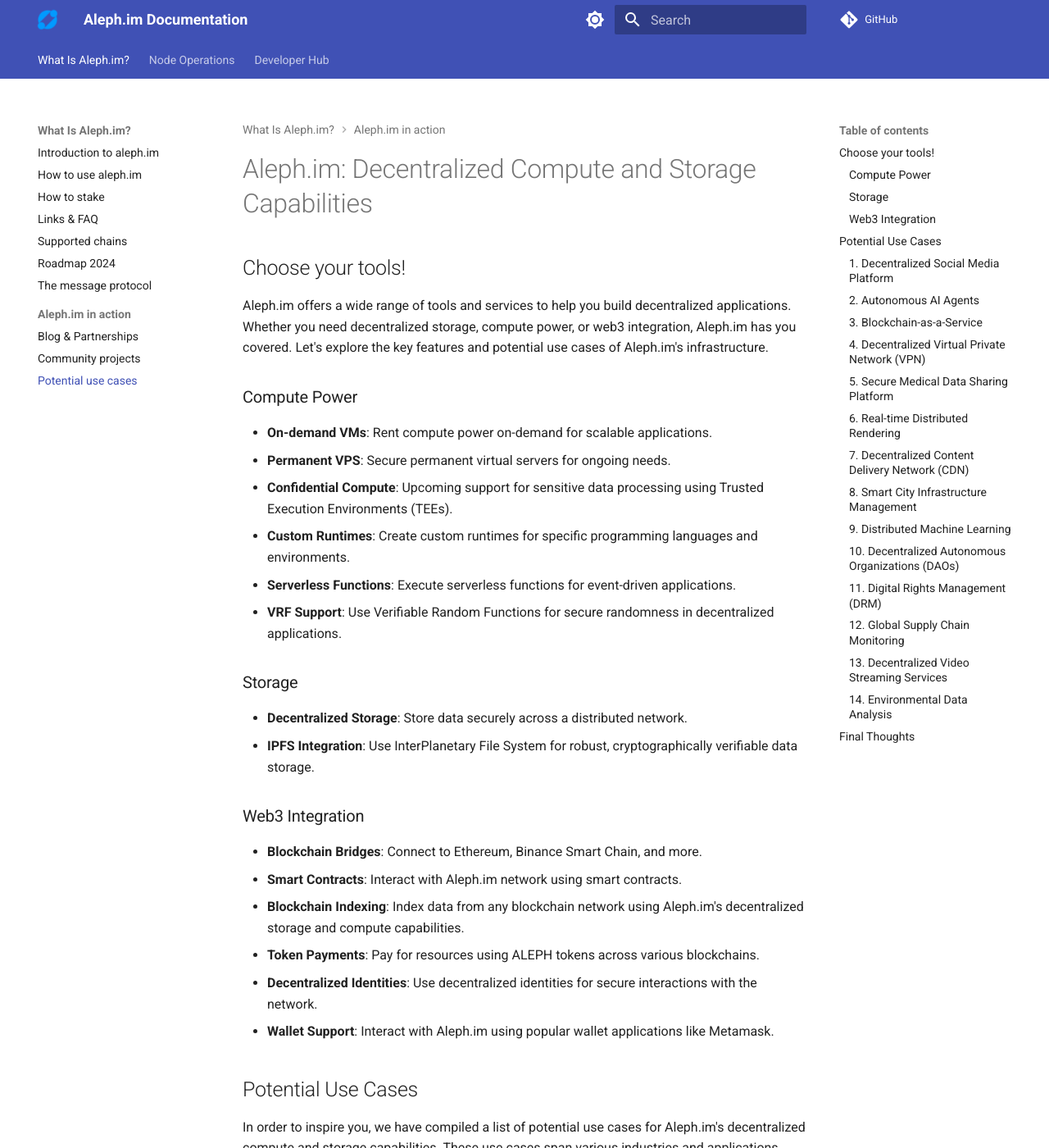
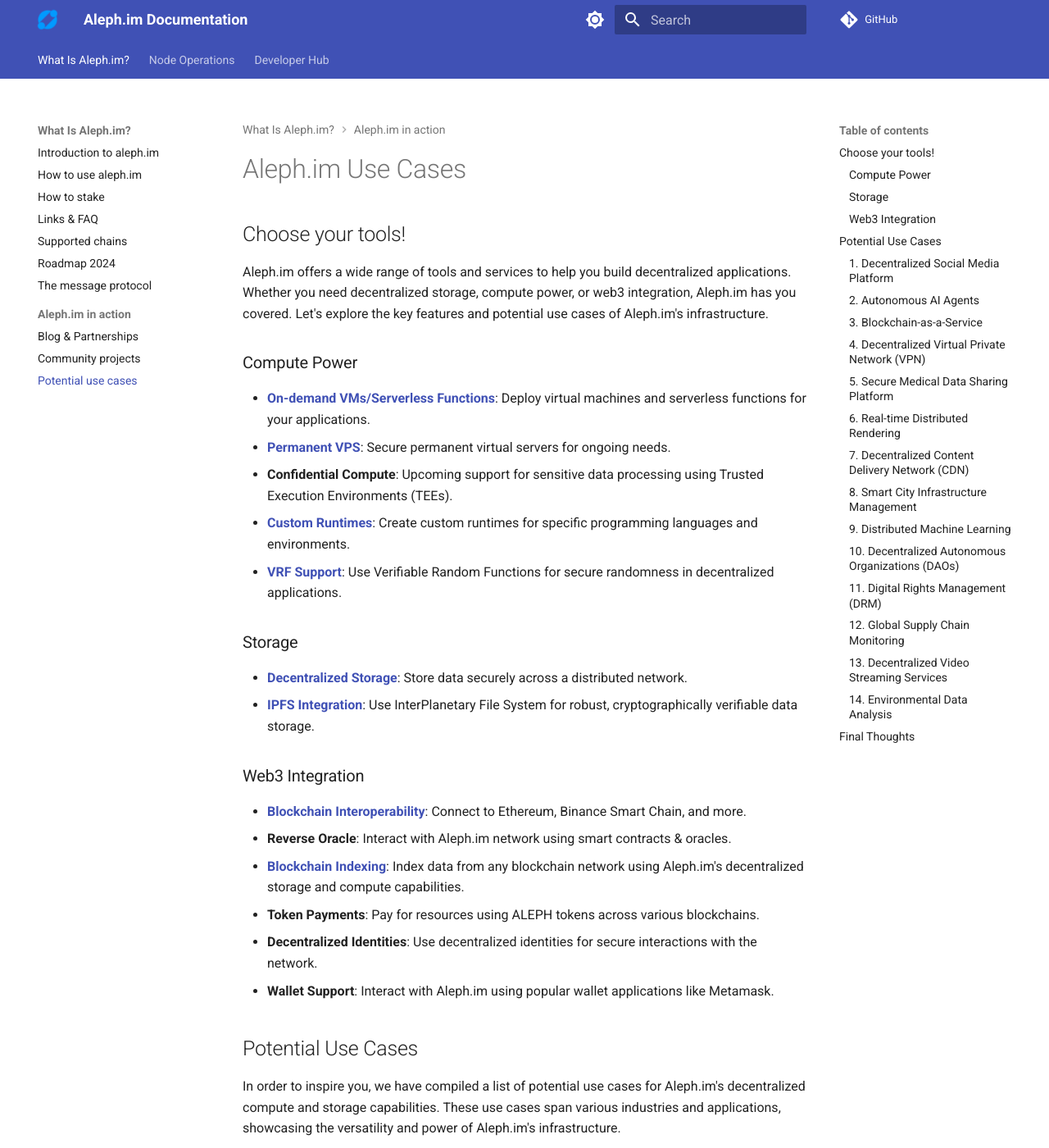
Before and after one commit to aleph-im/aleph-docs, an MkDocs documentation site: the page built from docs/community/use-cases.md, in a window 1280 px wide and 1400 px high. Shown: the whole window at 82% size. Built offline with MkDocs 1.6.1 and Material for MkDocs 9.7.7, drawn with Linux system fonts in a browser that asks for light colours; comment, search, counter and statistics services are not loaded.

Commit message:
Add VRF page from repo README.md and links to use-cases page

```diff
--- a/docs/community/use-cases.md
+++ b/docs/community/use-cases.md
@@ -1,25 +1,24 @@
-# Aleph.im: Decentralized Compute and Storage Capabilities
+# Aleph.im Use Cases
 
 ## Choose your tools!
 
 Aleph.im offers a wide range of tools and services to help you build decentralized applications. Whether you need decentralized storage, compute power, or web3 integration, Aleph.im has you covered. Let's explore the key features and potential use cases of Aleph.im's infrastructure.
 
 ### Compute Power
-- **On-demand VMs**: Rent compute power on-demand for scalable applications.
-- **Permanent VPS**: Secure permanent virtual servers for ongoing needs.
+- [**On-demand VMs/Serverless Functions**](../computing/index.md): Deploy virtual machines and serverless functions for your applications.
+- [**Permanent VPS**](../computing/index.md#instance-vms): Secure permanent virtual servers for ongoing needs.
 - **Confidential Compute**: Upcoming support for sensitive data processing using Trusted Execution Environments (TEEs).
-- **Custom Runtimes**: Create custom runtimes for specific programming languages and environments.
-- **Serverless Functions**: Execute serverless functions for event-driven applications.
-- **VRF Support**: Use Verifiable Random Functions for secure randomness in decentralized applications.
+- [**Custom Runtimes**](../computing/runtimes/index.md): Create custom runtimes for specific programming languages and environments.
+- [**VRF Support**](../tools/vrf.md): Use Verifiable Random Functions for secure randomness in decentralized applications.
 
 ### Storage
-- **Decentralized Storage**: Store data securely across a distributed network.
-- **IPFS Integration**: Use InterPlanetary File System for robust, cryptographically verifiable data storage.
+- [**Decentralized Storage**](../protocol/object-types/storage.md): Store data securely across a distributed network.
+- [**IPFS Integration**](../tools/ipfs-pinning.md): Use InterPlanetary File System for robust, cryptographically verifiable data storage.
 
 ### Web3 Integration
-- **Blockchain Bridges**: Connect to Ethereum, Binance Smart Chain, and more.
-- **Smart Contracts**: Interact with Aleph.im network using smart contracts.
-- **Blockchain Indexing**: Index data from any blockchain network using Aleph.im's decentralized storage and compute capabilities.
+- [**Blockchain Interoperability**](../protocol/chains.md): Connect to Ethereum, Binance Smart Chain, and more.
+- **Reverse Oracle**: Interact with Aleph.im network using smart contracts & oracles.
+- [**Blockchain Indexing**](../tools/indexer/index.md): Index data from any blockchain network using Aleph.im's decentralized storage and compute capabilities.
 - **Token Payments**: Pay for resources using ALEPH tokens across various blockchains.
 - **Decentralized Identities**: Use decentralized identities for secure interactions with the network.
 - **Wallet Support**: Interact with Aleph.im using popular wallet applications like Metamask.
--- a/mkdocs.yml
+++ b/mkdocs.yml
@@ -100,6 +100,7 @@
         - 'Introduction': tools/indexer/index.md
         - 'Generate Solana indexers from IDL': tools/indexer/indexer-generator.md
         - 'The EVM indexer guide': tools/indexer/evm-indexer.md
+      - 'Verifiable Random Functions': tools/vrf.md
     - 'Building dApps':
       - 'Using Messages':
         - 'Introduction': protocol/messages.md
```
Also changed, not shown: docs/tools/vrf.md (added, +121 -0 lines).
